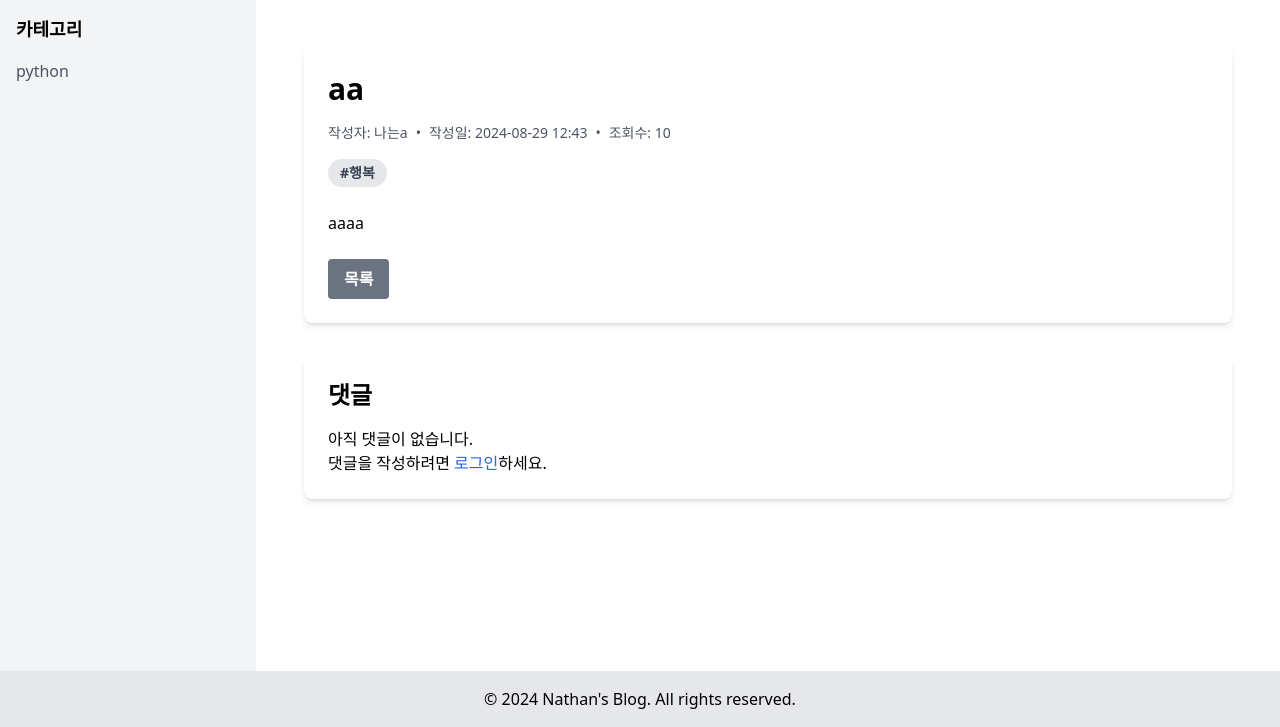
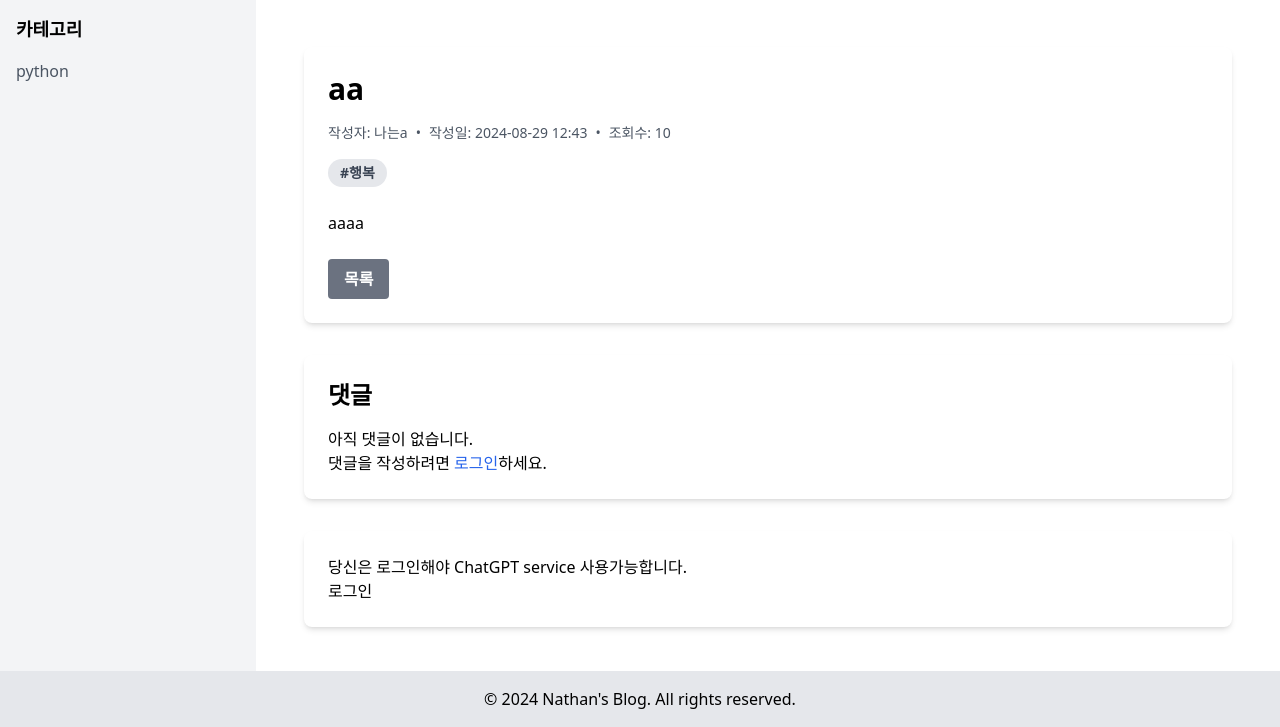
Before and after one commit to nathanLYJ/DjangoBlog, a Django app: page /blog/posts/1/ in a window 1280 px wide. Shown: the part 73-800 px from the top of the page. Run offline with Django 5.2, Linux system fonts and the light colour scheme; data comes from the database, SQL or seed files in the repository; parts of the project's set-up code (start-up, migrations or seed data) failed here and were passed over; some libraries are stand-ins or nearby versions.

Commit message:
chatgpt 추가

```diff
--- a/templates/blog/post_detail.html
+++ b/templates/blog/post_detail.html
@@ -92,7 +92,16 @@
         {% if user.is_authenticated %}
             <a href="{% url 'blog:add_comment' post.pk %}" class="bg-green-500 hover:bg-green-600 text-white font-bold py-2 px-4 rounded inline-block mt-4">댓글 작성</a>
         {% else %}
-            <p>댓글을 작성하려면 <a href="{% url 'login' %}" class="text-blue-600 hover:underline">로그인</a>하세요.</p>
+            <p>댓글을 작성하려면 <a href="{% url 'accounts:user_login' %}" class="text-blue-600 hover:underline">로그인</a>하세요.</p>
+        {% endif %}
+    </div>
+    <div class="mt-8 bg-white shadow-md rounded-lg p-6">
+        {% if user.is_authenticated %}
+            <p>환영합니다, {{ user.username }}! 이제 ChatGPT 서비스 사용가능합니다.</p>
+            <a href="{% url 'chatgpt:chatgpt' %} "class="bg-gray-500 hover:bg-gray-600 text-white font-bold py-2 px-4 rounded font-bold py-2 px-4 rounded inline-block mt-4">ChatGPT service</a>
+        {% else %}
+            <p>당신은 <a href="{% url 'accounts:user_login' %}">로그인</a>해야 ChatGPT service 사용가능합니다.</p>
+            <a href="{% url 'accounts:user_login' %}" class="btn btn-primary mt-3">로그인</a>
         {% endif %}
     </div>
 </div>
--- a/templates/blog/tag_detail.html
+++ b/templates/blog/tag_detail.html
@@ -1,7 +1,7 @@
 {% extends 'base.html' %}
 
 {% block title %}태그: {{ tag }} - GjangoBlog{% endblock %}
-
+<link href="https://cdn.jsdelivr.net/npm/bootstrap@5.3.1/dist/css/bootstrap.min.css" rel="stylesheet">
 {% block content %}
 <div class="container mx-auto mt-8 px-4">
     <h1 class="text-3xl font-bold mb-6">태그: {{ tag }}</h1>
```
